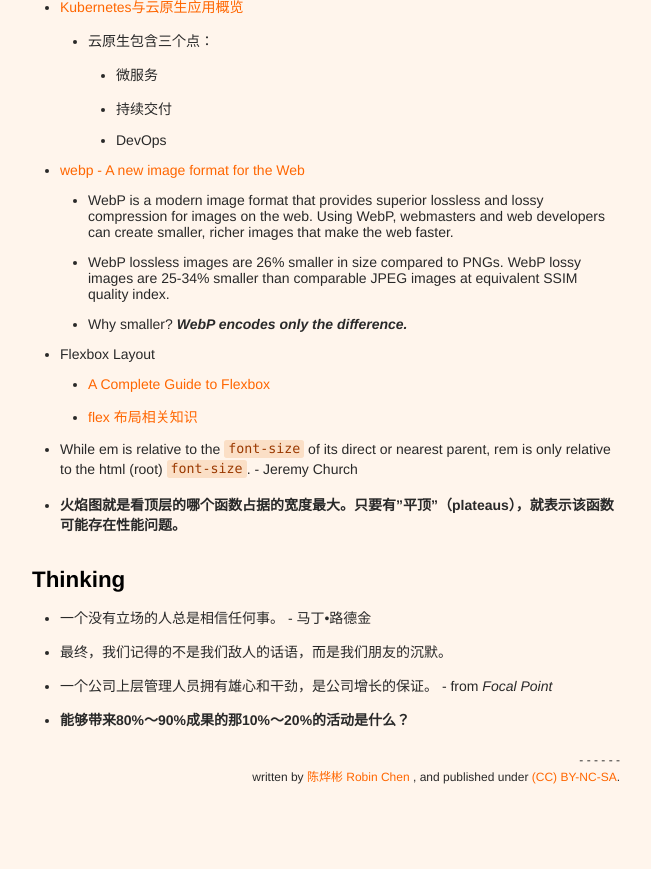
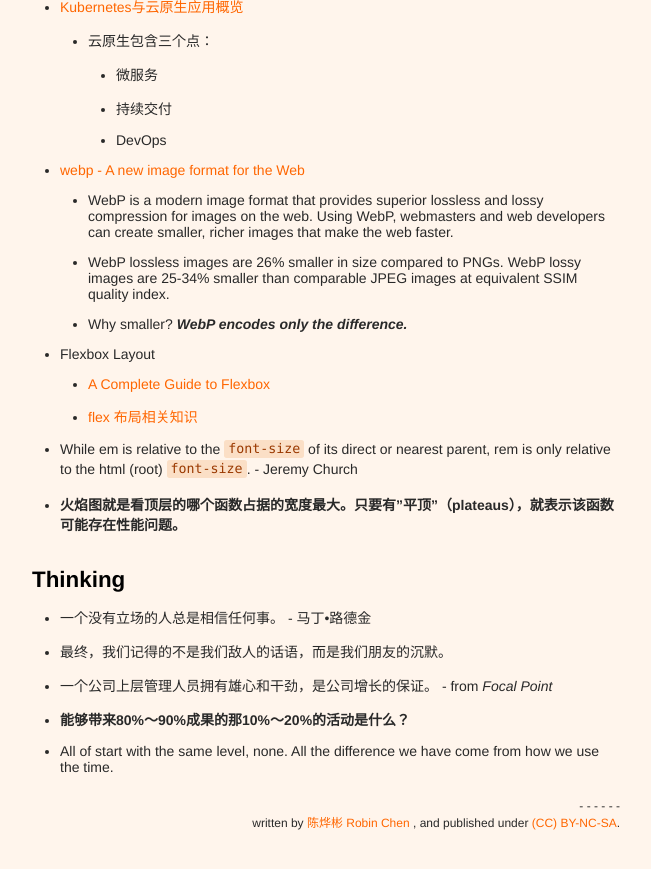
Before and after one commit to xianyuxmu/xianyuxmu.github.io, a Jekyll site: the page built from _posts/2017-11-01-monthly-reading.md, in a window 1280 px wide and 900 px high, scrolled down 2701 px. Shown: the top 869 px of the window, without its empty margins (314-965 px from the left). Built offline with Jekyll 4.4.1, drawn with Linux system fonts in a browser that asks for light colours; comment, search, counter and statistics services are not loaded.

Commit message:
Reading of 19 Nov. 2017

```diff
--- a/_posts/2017-11-01-monthly-reading.md
+++ b/_posts/2017-11-01-monthly-reading.md
@@ -102,3 +102,4 @@ tags:
 - 最终，我们记得的不是我们敌人的话语，而是我们朋友的沉默。
 - 一个公司上层管理人员拥有雄心和干劲，是公司增长的保证。 - from *Focal Point*
 - **能够带来80%～90%成果的那10%～20%的活动是什么？**
+- All of start with the same level, none. All the difference we have come from how we use the time.
```
